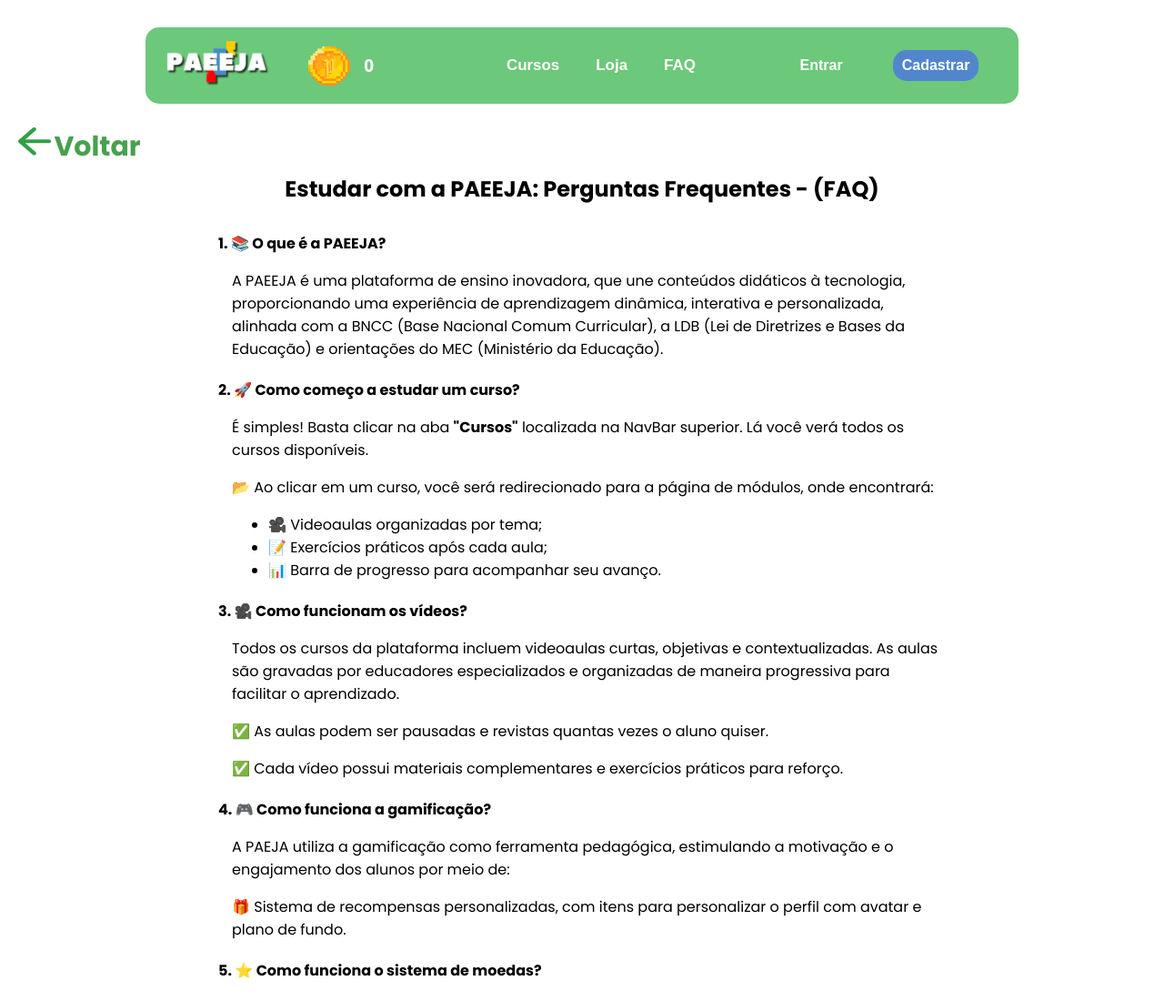
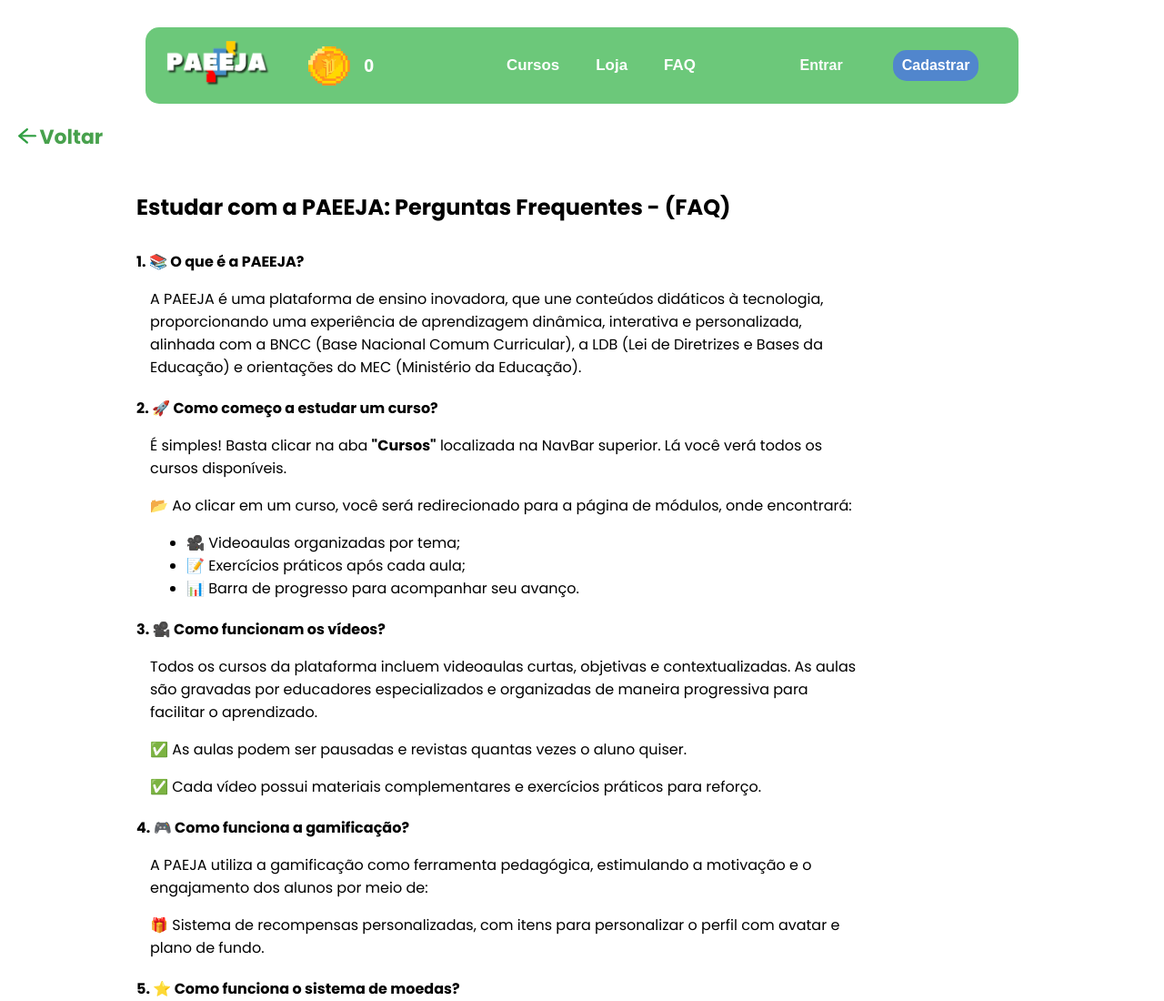
Before and after one commit to LeonardoBCL/P.A.E.E.J.A, a website: page public/views/faq.html in a window 1280 px wide. Shown: the top 1100 px of the page at 91% size. Drawn offline with Linux system fonts and the light colour scheme; no server answers; files whose address does not match are found by name.

Commit message:
Alterações na margin da Pagina FAQ

```diff
--- a/public/css/faq.css
+++ b/public/css/faq.css
@@ -9,8 +9,13 @@
       font-family: 'Poppins', sans-serif;
     }
 
+    .seta-img {
+    width: 20px;
+    height: auto;
+    }
+
     .voltar-fixo span {
-    font-size: 30px;   /* tamanho da fonte que quiser */
+    font-size: 22px;   /* tamanho da fonte que quiser */
     font-weight: 700;  /* negrito */
     color: #48A14D;    /* mesma cor que você está usando */
     line-height: 1;    /* evita espaçamento estranho */
@@ -18,12 +23,11 @@
 
     .faq {
       max-width: 800px;
-      margin: 50px auto;
-      padding-top: 120px;
+      margin: 50px 150px;
+      padding-top: 140px;
     }
 
     .faq h2 {
-      text-align: center;
       margin-bottom: 30px;
       font-weight: 700;
     }
```
Also changed, not shown: public/views/PaginaPerfil.html (+7 -7 lines).
